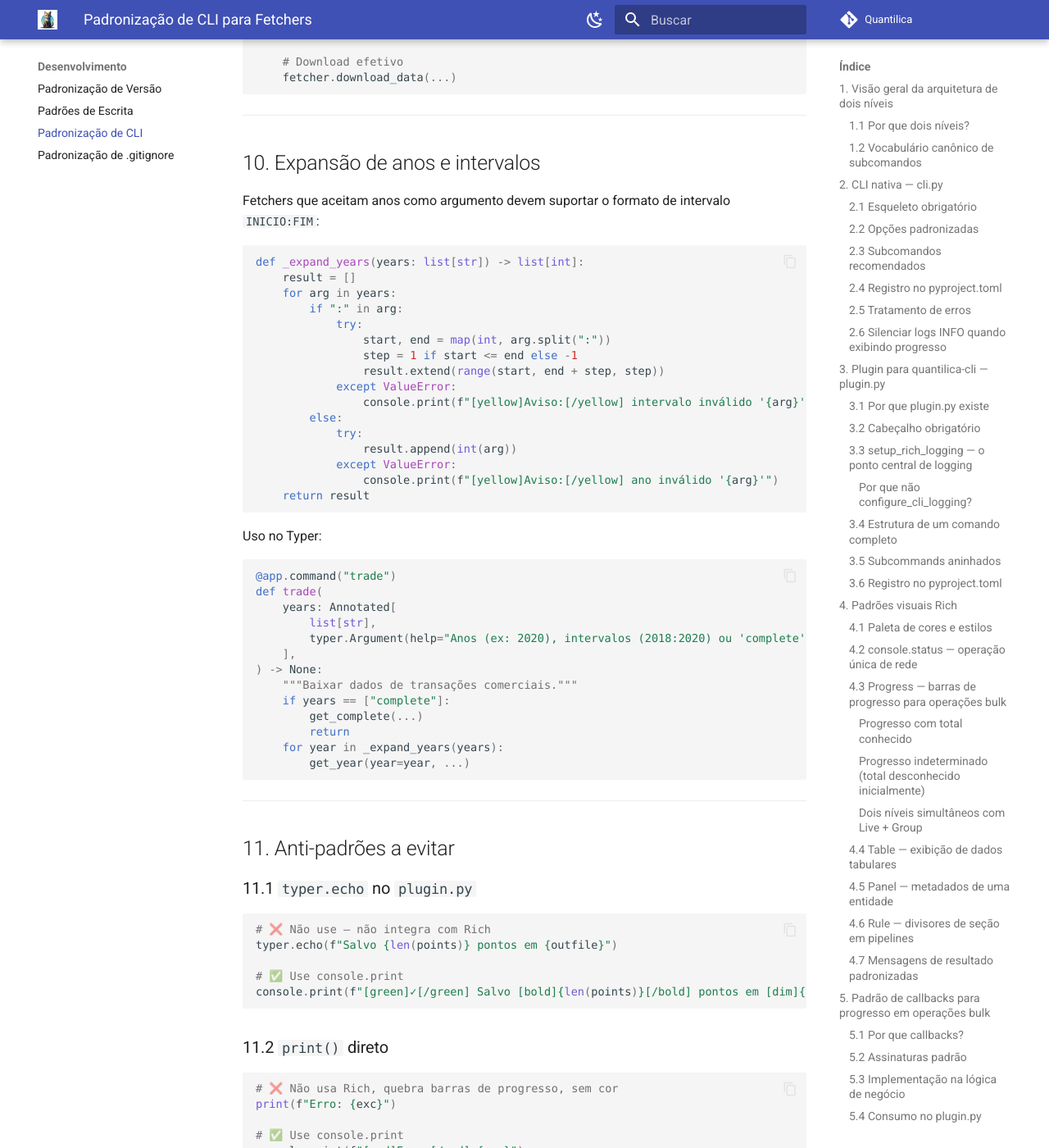
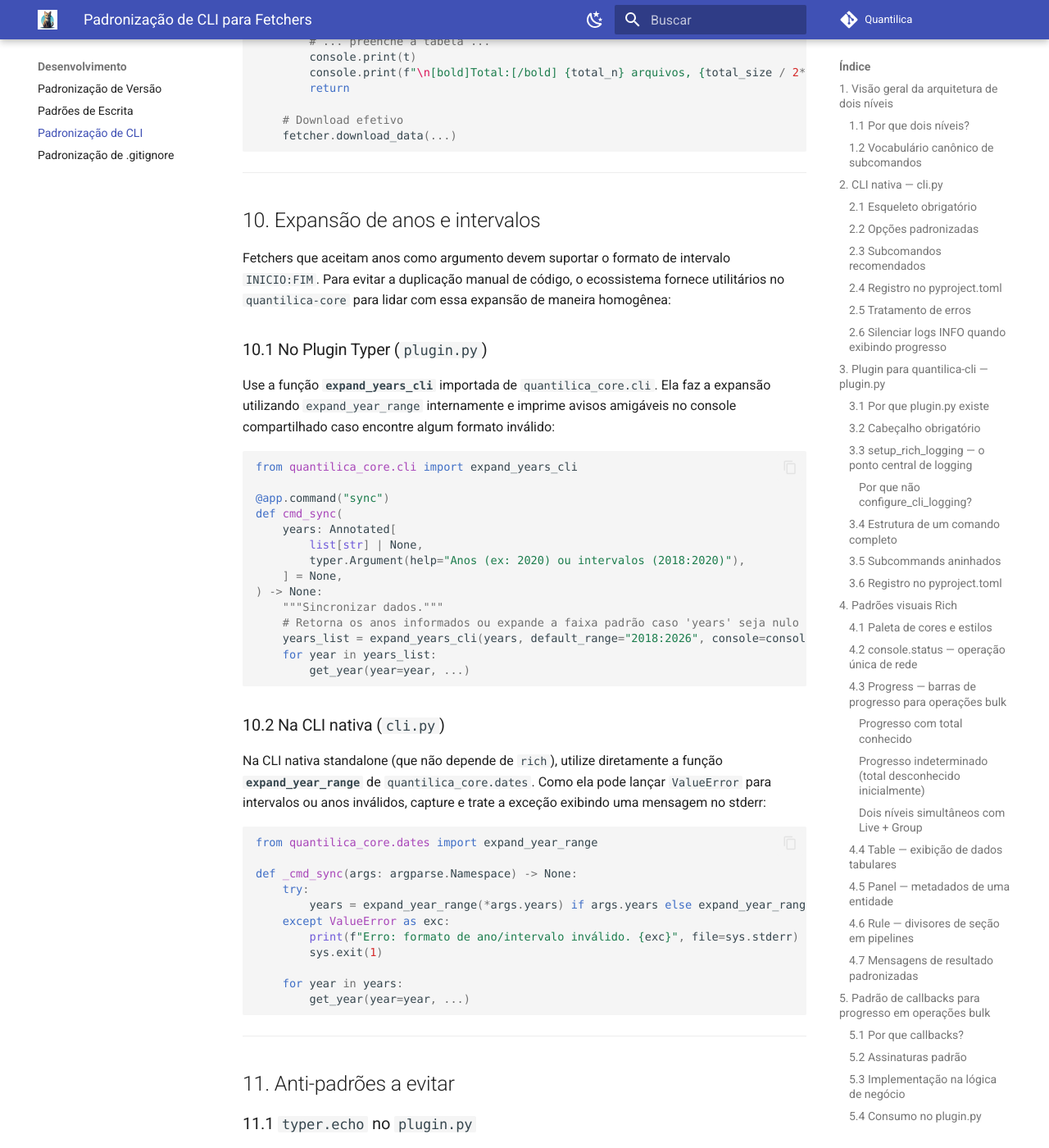
Before and after one commit to Quantilica/docs, an MkDocs documentation site: the page built from docs/normas/cli-fetchers.md, in a window 1280 px wide and 1400 px high, scrolled down 23449 px. Shown: the whole window at 82% size. Built offline with MkDocs 1.6.1 and Material for MkDocs 9.7.7, drawn with Linux system fonts in a browser that asks for light colours; some web fonts are replaced; comment, search, counter and statistics services are not loaded; some of the changed text lies outside the part shown.

Commit message:
docs(normas): document expand_years_cli helper in cli-fetchers

````diff
--- a/docs/normas/cli-fetchers.md
+++ b/docs/normas/cli-fetchers.md
@@ -150,7 +150,7 @@ if __name__ == "__main__":
 Regras:
 
 - A função que constrói o parser deve se chamar **`get_parser()`** — não `set_parser()`, não `get_args()`. Isso permite que testes e outros módulos obtenham o parser sem parsear argv.
-- `main()` deve aceitar `argv: list[str] | None = None` para testabilidade via `main(["sync", ...])`. Omitir é tolerado em fetchers legados, mas impede testes unitários de CLI.
+- `main()` deve aceitar `argv: list[str] | None = None` para testabilidade via `main(["sync", ...])`. É obrigatório em todos os fetchers — omitir impede testes unitários de CLI.
 
 ### 2.2 Opções padronizadas
 
@@ -223,12 +223,13 @@ def main(argv: list[str] | None = None) -> None:
     args = parser.parse_args(argv)
     configure_cli_logging(verbose=args.verbose)
     if not args.verbose:
-        # Suprime log_step (INFO) do core sem afetar outros loggers do sistema
-        logging.getLogger("quantilica").setLevel(logging.WARNING)
+        # Suprime log_step (INFO) do core e logs de rastreamento do fetcher
+        logging.getLogger("quantilica_core").setLevel(logging.WARNING)
+        logging.getLogger("<pacote_fetcher>").setLevel(logging.WARNING)
     args.func(args)
 ```
 
-O namespace `"quantilica"` cobre tanto `quantilica_core.*` quanto o próprio fetcher (todos os loggers criados com `get_logger(__name__)` herdam deste namespace). Evite `logging.getLogger().setLevel(WARNING)` (raiz) pois suprime loggers de terceiros como `httpx`.
+Onde `<pacote_fetcher>` é o nome do pacote do fetcher (ex: `"comex_fetcher"`, `"pdet_fetcher"`). São necessários dois `setLevel` porque `quantilica_core.*` usa o namespace `"quantilica_core"` e cada fetcher usa o namespace do seu próprio pacote — `get_logger(__name__)` retorna `logging.getLogger(name)` sem prefixo adicional. Evite `logging.getLogger().setLevel(WARNING)` (raiz) pois suprime loggers de terceiros como `httpx`.
 
 ---
 
@@ -1001,42 +1002,44 @@ def cmd_data(
 
 ## 10. Expansão de anos e intervalos
 
-Fetchers que aceitam anos como argumento devem suportar o formato de intervalo `INICIO:FIM`:
+Fetchers que aceitam anos como argumento devem suportar o formato de intervalo `INICIO:FIM`. Para evitar a duplicação manual de código, o ecossistema fornece utilitários no `quantilica-core` para lidar com essa expansão de maneira homogênea:
+
+### 10.1 No Plugin Typer (`plugin.py`)
+
+Use a função **`expand_years_cli`** importada de `quantilica_core.cli`. Ela faz a expansão utilizando `expand_year_range` internamente e imprime avisos amigáveis no console compartilhado caso encontre algum formato inválido:
 
 ```python
-def _expand_years(years: list[str]) -> list[int]:
-    result = []
-    for arg in years:
-        if ":" in arg:
-            try:
-                start, end = map(int, arg.split(":"))
-                step = 1 if start <= end else -1
-                result.extend(range(start, end + step, step))
-            except ValueError:
-                console.print(f"[yellow]Aviso:[/yellow] intervalo inválido '{arg}'")
-        else:
-            try:
-                result.append(int(arg))
-            except ValueError:
-                console.print(f"[yellow]Aviso:[/yellow] ano inválido '{arg}'")
-    return result
+from quantilica_core.cli import expand_years_cli
+
+@app.command("sync")
+def cmd_sync(
+    years: Annotated[
+        list[str] | None,
+        typer.Argument(help="Anos (ex: 2020) ou intervalos (2018:2020)"),
+    ] = None,
+) -> None:
+    """Sincronizar dados."""
+    # Retorna os anos informados ou expande a faixa padrão caso 'years' seja nulo
+    years_list = expand_years_cli(years, default_range="2018:2026", console=console)
+    for year in years_list:
+        get_year(year=year, ...)
 ```
 
-Uso no Typer:
+### 10.2 Na CLI nativa (`cli.py`)
+
+Na CLI nativa standalone (que não depende de `rich`), utilize diretamente a função **`expand_year_range`** de `quantilica_core.dates`. Como ela pode lançar `ValueError` para intervalos ou anos inválidos, capture e trate a exceção exibindo uma mensagem no stderr:
 
 ```python
-@app.command("trade")
-def trade(
-    years: Annotated[
-        list[str],
-        typer.Argument(help="Anos (ex: 2020), intervalos (2018:2020) ou 'complete'"),
-    ],
-) -> None:
-    """Baixar dados de transações comerciais."""
-    if years == ["complete"]:
-        get_complete(...)
-        return
-    for year in _expand_years(years):
+from quantilica_core.dates import expand_year_range
+
+def _cmd_sync(args: argparse.Namespace) -> None:
+    try:
+        years = expand_year_range(*args.years) if args.years else expand_year_range("2018:2026")
+    except ValueError as exc:
+        print(f"Erro: formato de ano/intervalo inválido. {exc}", file=sys.stderr)
+        sys.exit(1)
+
+    for year in years:
         get_year(year=year, ...)
 ```
 
@@ -1157,9 +1160,9 @@ Use esta lista ao implementar ou revisar a CLI de um fetcher:
 - [ ] `--verbose` sem atalho `-v`.
 - [ ] Subcomandos com `add_subparsers(dest="command", required=True)` **ou** `parser.set_defaults(func=lambda _: parser.print_help())` (§2.1).
 - [ ] Função de construção do parser nomeada **`get_parser()`** (não `set_parser`, não `get_args`).
-- [ ] `main(argv: list[str] | None = None)` — aceita argv para testabilidade.
+- [ ] `main(argv: list[str] | None = None)` — aceita argv para testabilidade (obrigatório).
 - [ ] `main()` chama `configure_cli_logging(verbose=args.verbose)` antes de qualquer I/O.
-- [ ] Se exibir progresso: `logging.getLogger("quantilica").setLevel(logging.WARNING)` quando `not verbose` (§2.6).
+- [ ] Se exibir progresso: `logging.getLogger("quantilica_core").setLevel(logging.WARNING)` e `logging.getLogger("<pacote_fetcher>").setLevel(logging.WARNING)` quando `not verbose` (§2.6).
 - [ ] Erros fatais escrevem em `stderr` e encerram com `sys.exit(1)`.
 - [ ] Entry point declarado em `[project.scripts]`.
 
@@ -1197,13 +1200,13 @@ Use esta lista ao implementar ou revisar a CLI de um fetcher:
 | `ProgressCallback` per-file + `_file_callback` | `comex-fetcher` | `plugin.py` |
 | `on_done(filename, result)` callback pós-arquivo | `rtn-fetcher` | `plugin.py :: _sync_publications` |
 | `console.status` + `asyncio.run()` para downloads async | `tesouro-direto-fetcher` | `plugin.py :: cmd_sync` |
-| `getLogger("quantilica").setLevel(WARNING)` em cli.py | `inmet-fetcher` | `cli.py :: _cmd_sync` |
-| `parser.set_defaults(func=print_help)` sem `required=True` | `bcb-sgs-fetcher` | `cli.py :: set_parser` |
+| `getLogger("quantilica_core"/"<pacote>").setLevel(WARNING)` em cli.py | `inmet-fetcher` | `cli.py :: main` |
+| `parser.set_defaults(func=print_help)` sem `required=True` | `bcb-sgs-fetcher` | `cli.py :: get_parser` |
 | Table com totais em rodapé | `datasus-fetcher` | `plugin.py :: cmd_list` |
 | `console.status` em conexão FTP | `datasus-fetcher` | `plugin.py :: cmd_list` |
 | Subcommands aninhados (`series_sub`, `catalogo_sub`) | `bcb-sgs-fetcher` | `plugin.py` |
 | Expansão de intervalos de anos `2018:2020` | `comex-fetcher` | `plugin.py :: _expand_years` |
-| Panel com metadados de entidade | `sidra-fetcher` | `plugin.py :: info` |
+| Panel com metadados de entidade | `sidra-fetcher` | `plugin.py :: cmd_info` |
 | `--dry-run` com tabela de pré-visualização | `datasus-fetcher` | `plugin.py :: cmd_sync` |
 | Pipeline `sync` → `export`/`convert` | `rtn-fetcher` | `plugin.py :: cmd_pipeline` |
 | `_print_info` como helper de tabela reutilizável | `tesouro-direto-fetcher` | `plugin.py :: _print_info` |
````
